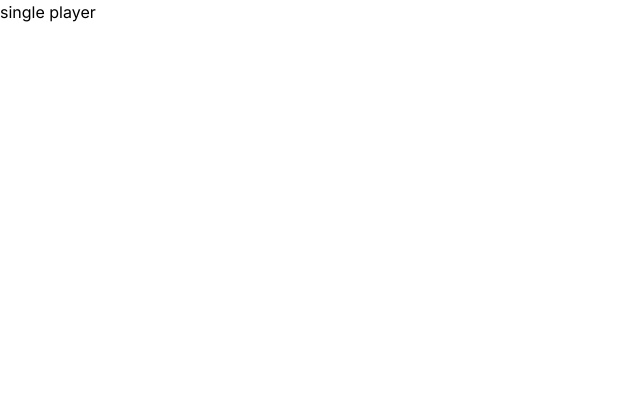
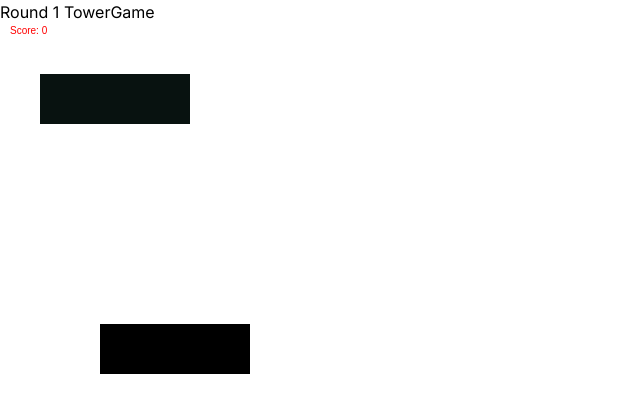
Before and after one commit to KCode100/Turn-Masters, a Next.js app: page /single-player in a window 1280 px wide. Shown: the top 412 px of the page, without its empty margins (0-640 px from the left). Built offline with nearby package versions, Linux system fonts and the light colour scheme.

Commit message:
FEAT: start single player game cycle

```diff
--- a/src/app/globals.css
+++ b/src/app/globals.css
@@ -7,3 +7,30 @@ body {
   padding-top: env(safe-area-inset-top);
   padding-bottom: env(safe-area-inset-bottom);
 }
+
+/* Animations */
+@keyframes grow {
+  from {
+    transform: scale(0.5);
+  }
+  to {
+    transform: scale(1);
+  }
+}
+
+@keyframes slide-up {
+  from {
+    transform: translateY(50%);
+  }
+  to {
+    transform: translateY(0%);
+  }
+}
+
+.slide-up {
+  animation: slide-up .4s forwards cubic-bezier(0.215, 0.610, 0.355, 1);
+}
+
+.grow {
+  animation: grow .3s forwards cubic-bezier(0.445, 0.05, 0.55, 0.95);
+}
--- a/src/app/single-player/page.tsx
+++ b/src/app/single-player/page.tsx
@@ -1,16 +1,45 @@
+/*
+Stack the blocks to a tower.
+The higher and the straighter you stack the blocks, the more points you earn.
+If you manage to place a block exactly on the one before it will not lose size.
+Sloppy placement on the other hand will cut off the blocks and making them smaller and smaller until it gets impossible to add more blocks.
+
+Inspiration: https://www.1001games.com/skill/stack-tower
+*/
+
+'use client'
+import GameModal from "@/components/GameModal";
 import TimeGuessGame from "@/components/TimeGuessGame";
 import TowerGame from "@/components/TowerGame";
-import { ReactNode } from "react";
+import { useState } from "react";
 
-const GAMES: ReactNode[] = [
-  <TowerGame key="towerGame" />,
-  <TimeGuessGame key="timeGuessGame" />,
-]
+const GAMES = [TowerGame, TimeGuessGame];
 
 const SinglePlayer = () => {
+  const [currentGameIndex, setCurrentGameIndex] = useState<number>(0);
+  const [modalOpen, setModalOpen] = useState(false)
+
+  function handleGameComplete(msg:string) {
+    // setCurrentGameIndex((prevIndex) => prevIndex + 1);
+    setModalOpen(true)
+    console.log(msg);
+  };
+
+  const CurrentGame = GAMES[currentGameIndex];
+
   return (
-    <h1>single player</h1>
+    <div>
+      {modalOpen && <GameModal />}
+      {CurrentGame ? (
+        <>
+          <h2>{`Round ${currentGameIndex + 1}`} {CurrentGame.name}</h2>
+          <CurrentGame handleGameComplete={handleGameComplete} />
+        </>
+      ) : (
+        <p>All games completed!</p>
+      )}
+    </div>
   );
-}
+};
 
 export default SinglePlayer;
--- /dev/null
+++ b/src/components/GameModal/index.tsx
@@ -0,0 +1,15 @@
+const GameModal = () => {
+  return (
+    <>
+      <div className="fixed top-0 left-0 right-0 z-50 p-4 min-h-screen max-h-full backdrop-blur-3xl flex items-center">
+        <div className="grow relative bg-white rounded-lg shadow px-6 py-10 text-center w-full max-w-md m-auto">
+          <h3 className="mb-8 text-4xl font-normal text-gray-500">🎯👏 440 🎯👏</h3>
+          {/* <button type="button" className="text-red-500 bg-white rounded-lg border border-red-200 text-sm font-medium px-5 py-2.5">Quit</button> */}
+          <button type="button" className="w-full text-white bg-gradient-to-br from-green-400 to-blue-600 font-medium rounded-lg text-sm items-center px-5 py-3.5 text-center ml-2">Next Round</button>
+        </div>
+      </div>
+    </>
+  );
+}
+
+export default GameModal;
--- a/src/components/TimeGuessGame/TimeGuessGame.module.scss
+++ /dev/null
@@ -1,12 +0,0 @@
-@keyframes slide-up {
-  from {
-    transform: translateY(50%);
-  }
-  to {
-    transform: translateY(0%);
-  }
-}
-
-.result {
-  animation: slide-up .4s forwards  cubic-bezier(0.215, 0.610, 0.355, 1);
-}
--- a/src/components/TimeGuessGame/index.tsx
+++ b/src/components/TimeGuessGame/index.tsx
@@ -12,9 +12,9 @@ Player must not be able to view or feel any time keeping source. (Basically, pla
 
 'use client'
 import { useState, useEffect, FC } from 'react';
-import styles from './TimeGuessGame.module.scss'
+import { GameProps } from '@/types';
 
-const TimeGuessGame: FC = () => {
+const TimeGuessGame = ({handleGameComplete}: GameProps) => {
   const [time, setTime] = useState(0)
   const [isPlaying, setIsPlaying] = useState(false)
   const [gameComplete, setGameComplete] = useState(false)
@@ -40,6 +40,7 @@ const TimeGuessGame: FC = () => {
   function handleEndTimer() {
     setIsPlaying(false)
     setGameComplete(true)
+    handleGameComplete('timer game over')
   }
 
   return (
@@ -54,7 +55,7 @@ const TimeGuessGame: FC = () => {
           </>
         )}
         {gameComplete && (
-          <p className={`${styles.result} text-blue-500 block text-2xl text-center pt-4`}>{Math.abs((SECONDS_TO_GUESS - (time / 1000))).toFixed(2)} seconds out!</p>
+          <p className="slide-up text-blue-500 block text-2xl text-center pt-4">{Math.abs((SECONDS_TO_GUESS - (time / 1000))).toFixed(2)} seconds out!</p>
         )}
       </div>
       <div className='w-full'>
--- a/src/components/TowerGame/index.tsx
+++ b/src/components/TowerGame/index.tsx
@@ -1,4 +1,5 @@
 'use client'
+import { GameProps } from '@/types';
 import React, { useEffect, useRef } from 'react';
 
 interface Box {
@@ -13,7 +14,7 @@ interface Debris {
   width: number;
 }
 
-const TowerGame: React.FC = () => {
+const TowerGame= ({handleGameComplete}: GameProps) => {
   const canvasRef = useRef<HTMLCanvasElement>(null);
   const height = 50;
   let boxes: Box[] = [];
@@ -43,6 +44,7 @@ const TowerGame: React.FC = () => {
     const canvas = canvasRef.current;
     const context = canvas!.getContext('2d');
     context!.fillText('Game over. Click to play again!', 10, 10);
+    handleGameComplete('You lost the Tower Game')
   };
 
   const animate = () => {
--- /dev/null
+++ b/src/types.d.ts
@@ -0,0 +1,3 @@
+export type GameProps = {
+  handleGameComplete: Function
+}
```
